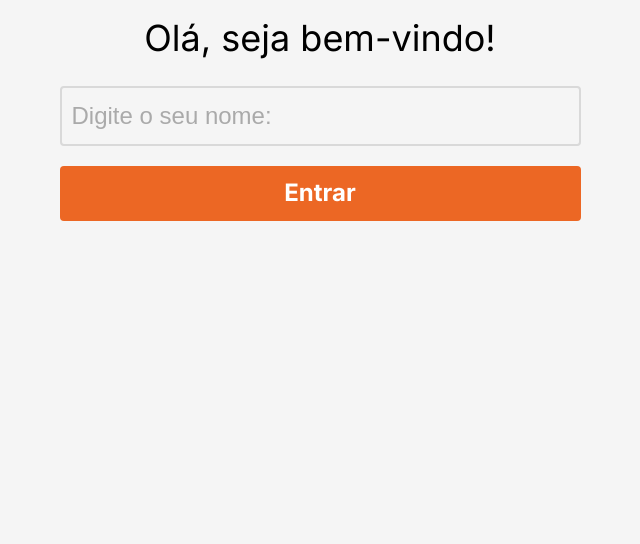
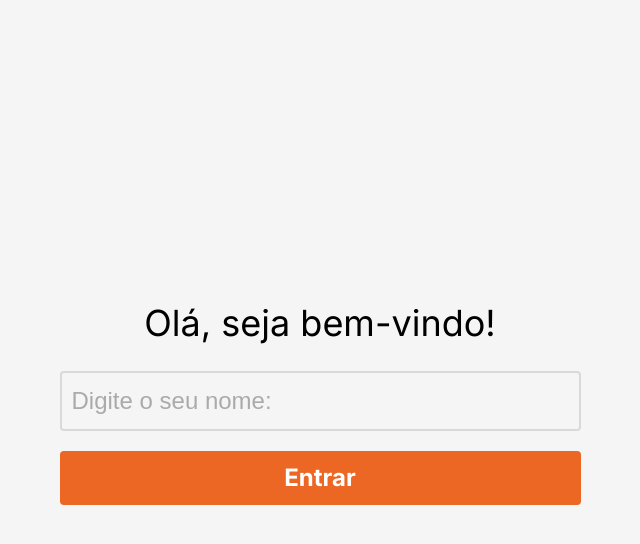
Before and after one commit to danielStefanello/td-customers-front, a React (Vite) app: page / in a window 1280 px wide. Shown: the top 544 px of the page, without its empty margins (320-960 px from the left). Built offline with nearby package versions, Linux system fonts and the light colour scheme.

Commit message:
fix: remove toast

```diff
--- a/src/index.css
+++ b/src/index.css
@@ -5,10 +5,6 @@
 }
 
 :root {
-  flex: 1;
-  display: flex;
-  flex-direction: column;
-
   font-family: 'Inter', Helvetica, Arial, sans-serif;
   line-height: 1.5;
   font-weight: 400;
@@ -47,8 +43,6 @@ body {
   display: flex;
   place-items: center;
   min-height: 100vh;
-  flex-direction: column;
-  position: relative;
 }
 
 h1 {
```
